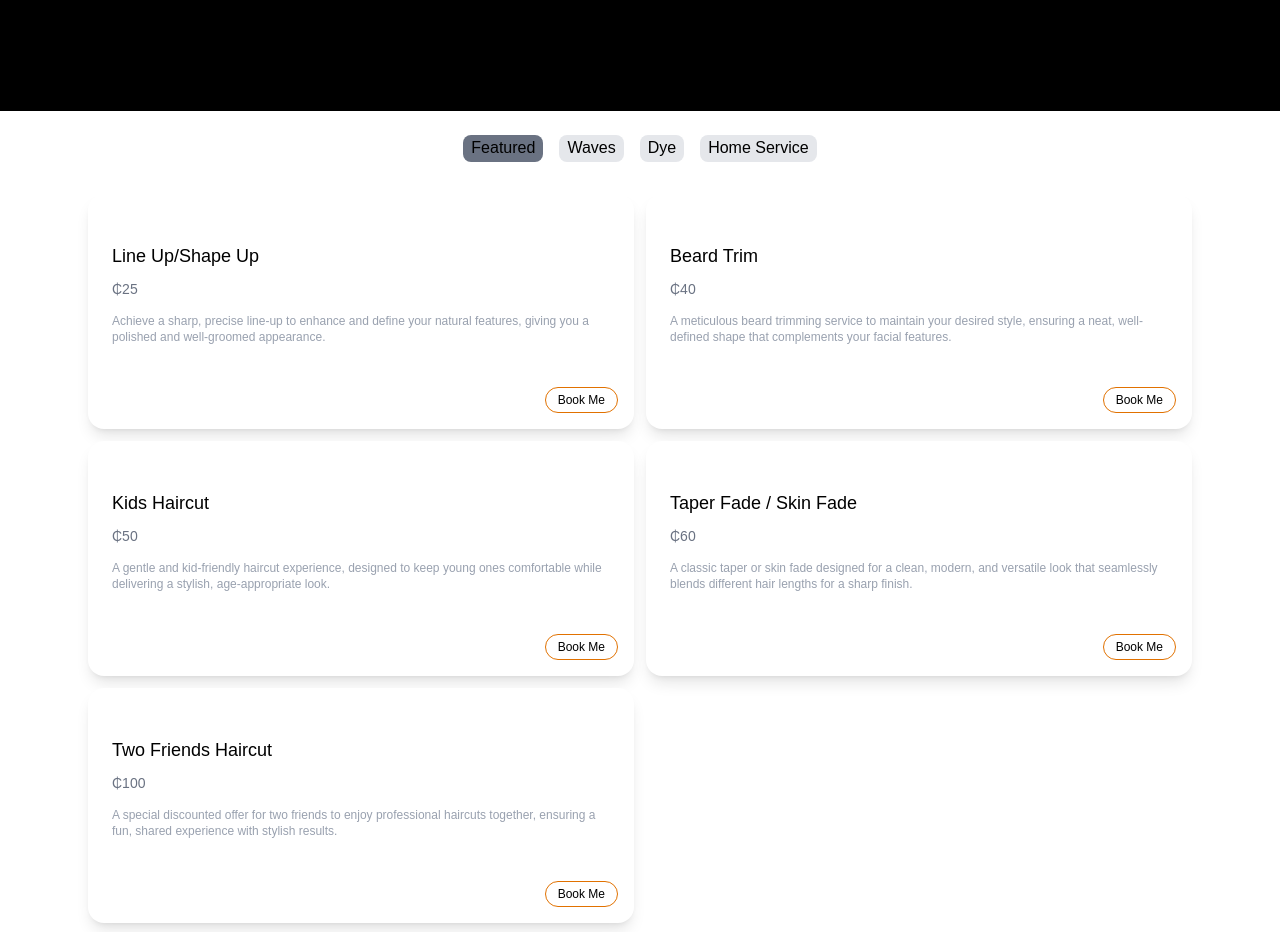
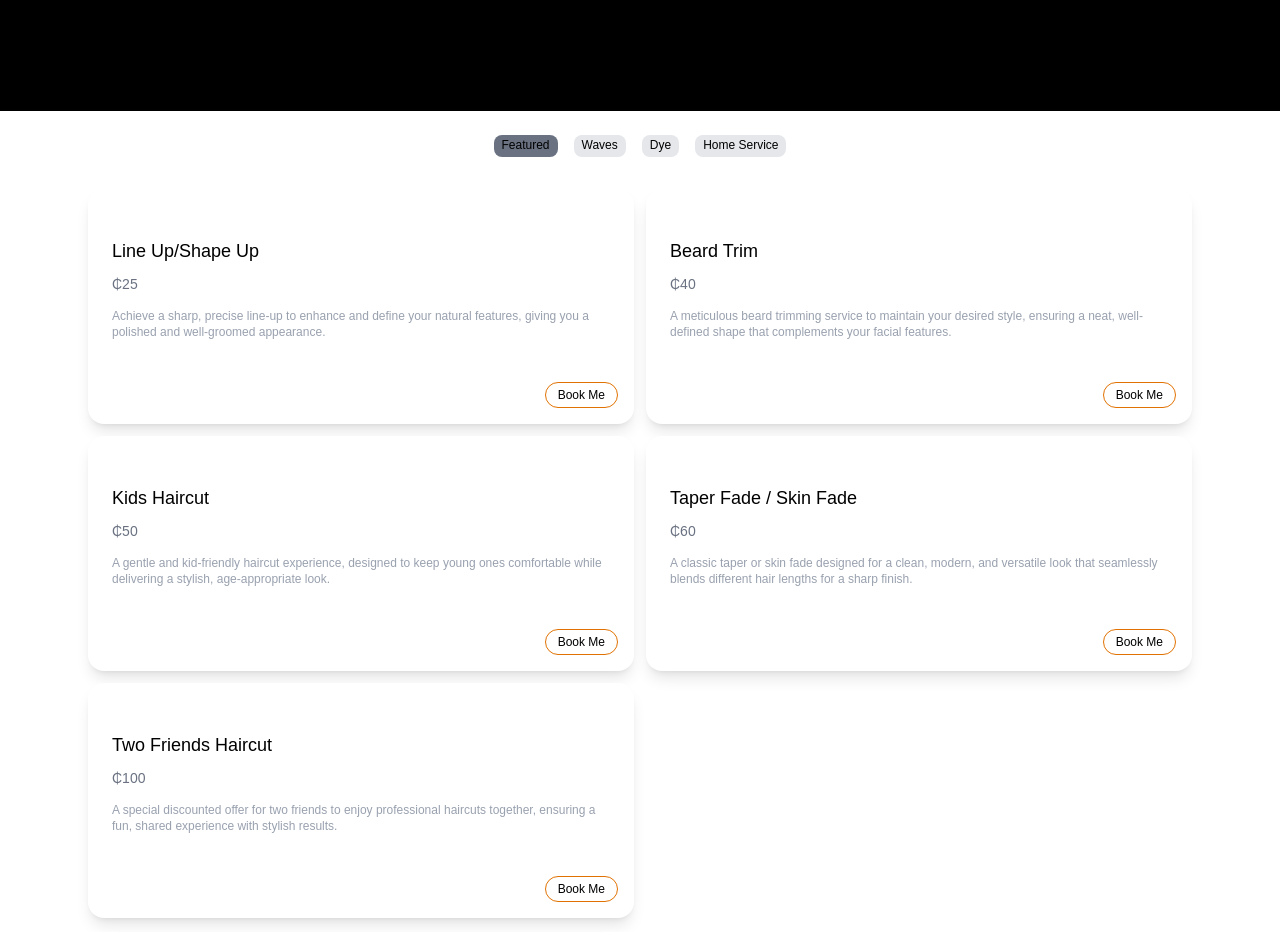
Before and after one commit to swasty-jay/Harzad-kutz, a React (Vite) app: page / in a window 1280 px wide. Shown: the part 1260-2192 px from the top of the page. Built offline with nearby package versions, Linux system fonts and the light colour scheme.

Commit message:
text font

```diff
--- a/src/Components/Services.jsx
+++ b/src/Components/Services.jsx
@@ -92,7 +92,7 @@ function Services() {
   return (
     <div className="max-w-6xl mx-auto p-6">
       {/* Tabs */}
-      <div className="flex justify-center gap-2 md:gap-4 mb-8 flex-wrap">
+      <div className="flex justify-center gap-2 md:gap-4 text-[8px] md:text-[12px] mb-8 flex-wrap">
         {tabs.map((tab) => (
           <button
             key={tab}
```
